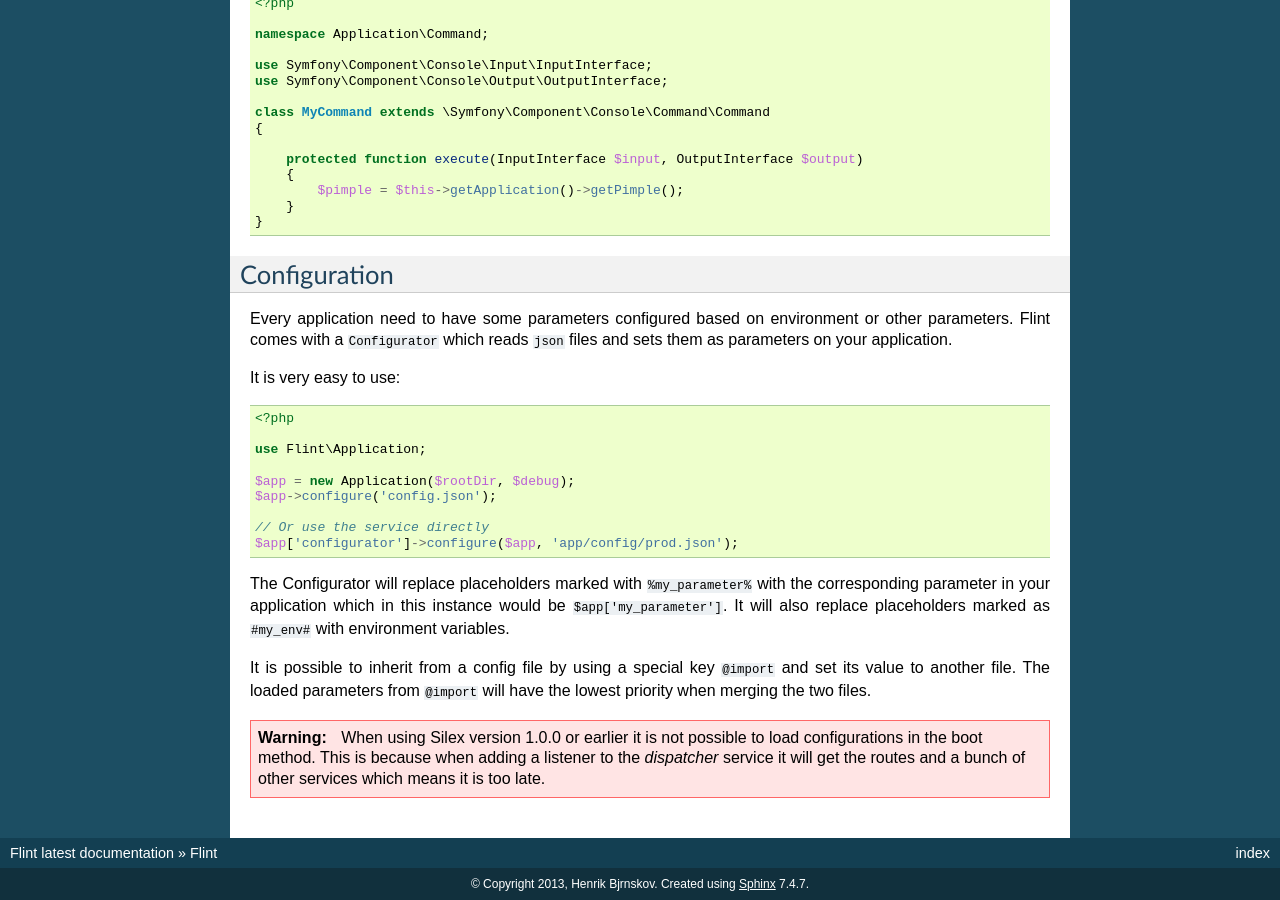
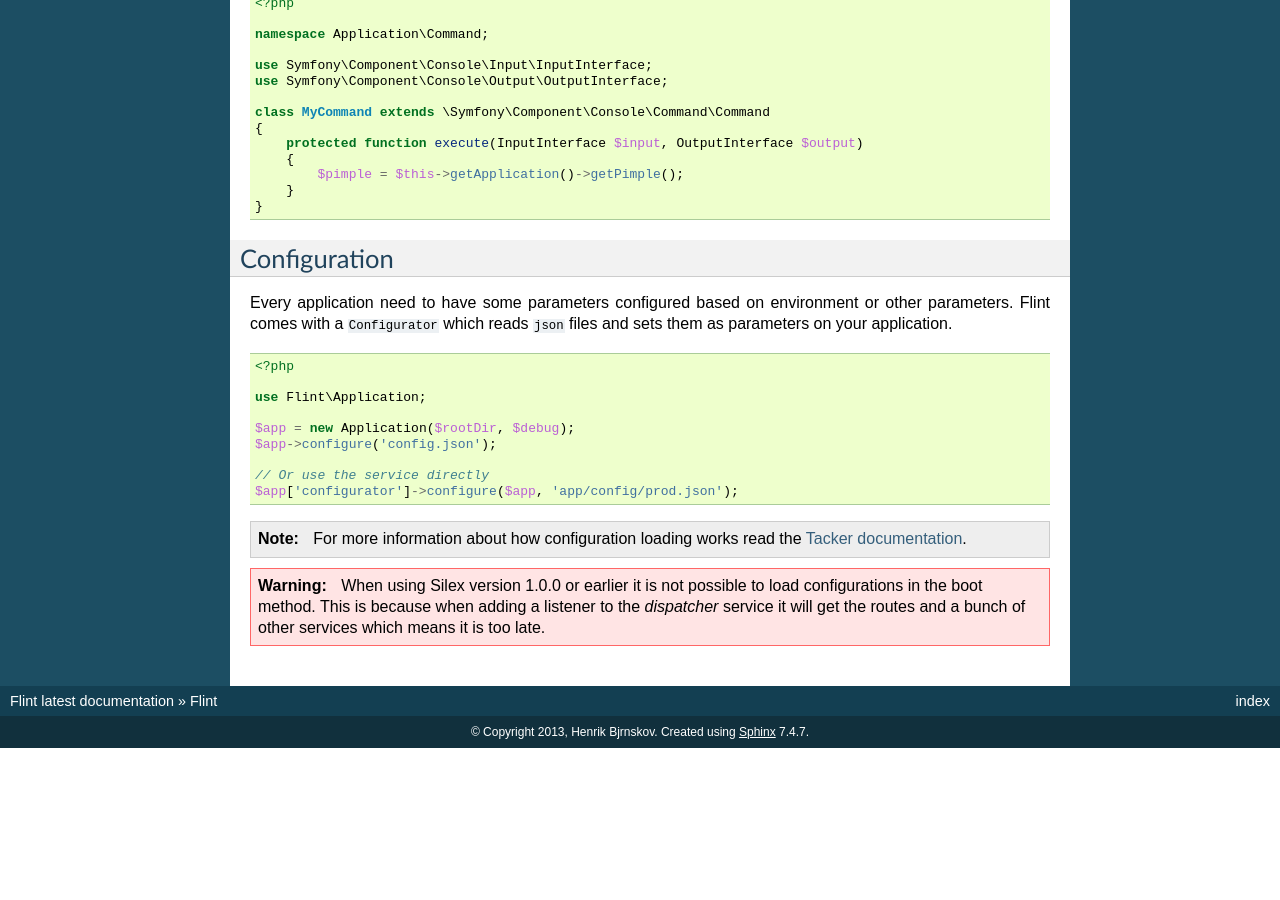
Before and after one commit to flint/flint, a Sphinx documentation site: the page built from doc/index.rst, in a window 1280 px wide and 900 px high, scrolled down 4129 px. Built offline with Sphinx 7.4.7, drawn with Linux system fonts in a browser that asks for light colours; after the commit the page ends 4877 px from its top, so only the background shows below that.

Commit message:
Add tacker information in the docs

```diff
--- a/doc/index.rst
+++ b/doc/index.rst
@@ -292,7 +292,6 @@ application shipped with Symfony. It gives access to Pimple in commands.
 
     class MyCommand extends \Symfony\Component\Console\Command\Command
     {
-
         protected function execute(InputInterface $input, OutputInterface $output)
         {
             $pimple = $this->getApplication()->getPimple();
@@ -304,8 +303,6 @@ Configuration
 
 Every application need to have some parameters configured based on environment or other parameters.
 Flint comes with a ``Configurator`` which reads ``json`` files and sets them as parameters on your application.
-
-It is very easy to use:
 
 .. code-block:: php
 
@@ -319,12 +316,9 @@ It is very easy to use:
     // Or use the service directly
     $app['configurator']->configure($app, 'app/config/prod.json');
 
-The Configurator will replace placeholders marked with ``%my_parameter%`` with the corresponding parameter in your
-application which in this instance would be ``$app['my_parameter']``. It will also replace placeholders marked as
-``#my_env#`` with environment variables.
+.. note::
 
-It is possible to inherit from a config file by using a special key ``@import`` and set its value to another file. The
-loaded parameters from ``@import`` will have the lowest priority when merging the two files.
+    For more information about how configuration loading works read the `Tacker documentation <http://tacker.rtfd.org>`__.
 
 .. warning::
 
```
